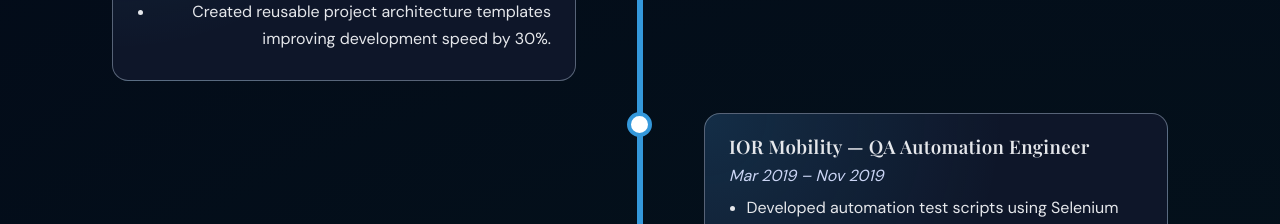
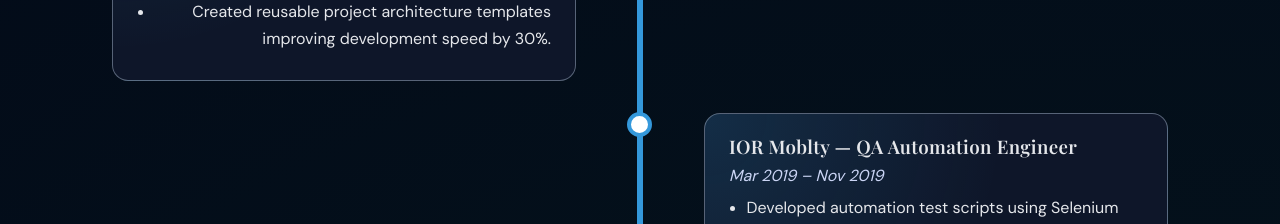
Before and after one commit to lokendras12/portfolio-react-vite, a React (Vite) app: page /portfolio-react-vite/resume in a window 1280 px wide. Shown: the part 3140-3364 px from the top of the page. Built offline with nearby package versions, Linux system fonts and the light colour scheme.

Commit message:
company name updated

```diff
--- a/src/components/Experience.jsx
+++ b/src/components/Experience.jsx
@@ -48,7 +48,7 @@
           </div>
           <div className="timeline-item">
             <div className="timeline-content">
-              <h3>IOR Mobility — QA Automation Engineer</h3>
+              <h3>IOR Moblty — QA Automation Engineer</h3>
               <p className="date">Mar 2019 – Nov 2019</p>
               <ul>
                 <li>Developed automation test scripts using Selenium and WebDriver for web and mobile applications.</li>
```
